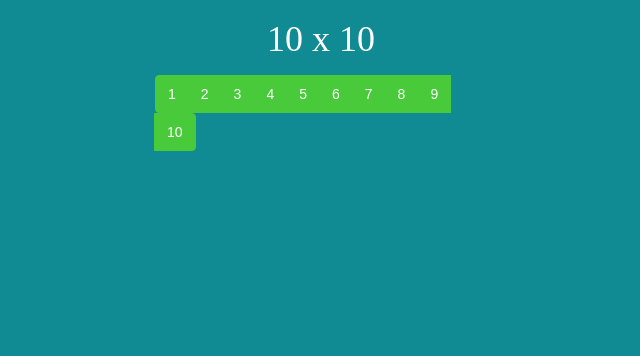
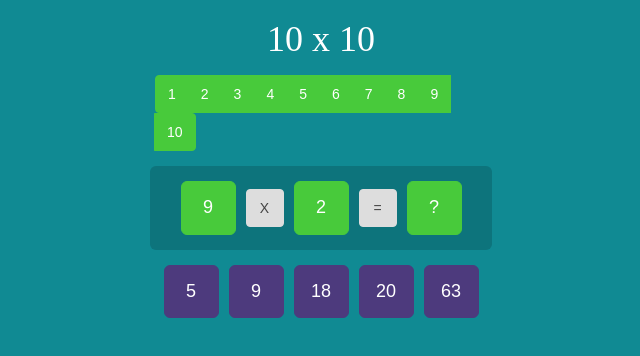
Before and after one commit to aratur/multiplication, a React (Create React App) app: page / in a window 1280 px wide. Shown: the top 356 px of the page, without its empty margins (319-959 px from the left). Built offline with nearby package versions, Linux system fonts and the light colour scheme; a web font is replaced by a local one.

Commit message:
cleanup of app logic

```diff
--- a/package.json
+++ b/package.json
@@ -6,6 +6,7 @@
     "enroute": "^1.0.1",
     "invariant": "^2.2.4",
     "lodash.range": "^3.2.0",
+    "prop-types": "^15.7.2",
     "react": "^16.13.1",
     "react-dom": "^16.13.1",
     "shallowequal": "^1.1.0",
@@ -15,6 +16,7 @@
     "start": "react-scripts start",
     "build": "react-scripts build",
     "test": "react-scripts test",
+    "test-cover": "react-scripts test --coverage --watchAll",
     "eject": "react-scripts eject"
   },
   "eslintConfig": {
@@ -37,7 +39,6 @@
     "@testing-library/jest-dom": "^4.2.4",
     "@testing-library/react": "^9.3.2",
     "@testing-library/user-event": "^7.1.2",
-    "eslint": "^6.6.0",
     "eslint-config-airbnb": "^18.2.0",
     "eslint-plugin-import": "^2.22.0",
     "eslint-plugin-jest-dom": "^3.2.2",
@@ -45,6 +46,6 @@
     "eslint-plugin-react": "^7.20.6",
     "eslint-plugin-react-hooks": "^4.1.0",
     "eslint-plugin-testing-library": "^3.8.0",
-    "react-scripts": "3.4.3"
+    "react-scripts": "3.4.0"
   }
 }
--- a/src/MultiplicationTable.js
+++ b/src/MultiplicationTable.js
@@ -1,19 +1,31 @@
 import React from 'react';
 import RangePicker from './RangePicker';
 import WarningAlert from './WarningAlert';
-// import QuestionForm from './QuestionForm';
+import QuestionForm from './QuestionForm';
 
 class MultiplicationTable extends React.Component {
   constructor(props) {
     super(props);
-    this.maxValue = 10;
-    this.minValue = 1;
-    this.rangePickerIncrement = 1;
-    this.range = [];
+    this.minimumNoOfSelectedValues = 3;
+    this.possibleAnswers = 5;
+    this.size = 10;
+    const getNewResultsList = (from, to) => {
+      const result = {};
+      for (let i = from; i <= to; i++) {
+        const sub = {};
+        for (let j = from; j <= to; j++) {
+          sub[j] = 0;
+        }
+        result[i] = sub;
+      }
+      return result;
+    };
     this.state = {
-      rangeValues: Array(10).fill(true),
+      rangeValues: Array(this.size).fill(true),
       pickerWarningVisible: false,
+      resultsArray: getNewResultsList(1, this.size),
     };
+
     this.onHideWarningMessage = this.onHideWarningMessage.bind(this);
     this.onRangeButtonClicked = this.onRangeButtonClicked.bind(this);
   }
@@ -26,14 +38,16 @@ class MultiplicationTable extends React.Component {
   onRangeButtonClicked(e) {
     e.preventDefault();
     const selectedRangeValueIndex = Number(e.target.textContent) - 1;
-    const newRangeValues = this.state.rangeValues.slice();
+    const state = { ...this.state };
+    const newRangeValues = state.rangeValues.slice();
     newRangeValues[selectedRangeValueIndex] = !newRangeValues[selectedRangeValueIndex];
     if (newRangeValues
-      .reduce((reducer, value) => reducer + Number(value)) > 0) {
+      .reduce((reducer, value) => reducer + Number(value)) >= this.minimumNoOfSelectedValues) {
       this.setState({
         rangeValues: newRangeValues,
       });
     } else {
+      console.log(this.state);
       this.setState({
         pickerWarningVisible: true,
       });
@@ -45,17 +59,22 @@ class MultiplicationTable extends React.Component {
   }
 
   render() {
+    const { pickerWarningVisible, rangeValues } = this.state;
     return (
       <div className="row">
         <WarningAlert
-          warningVisible={this.state.pickerWarningVisible}
+          warningVisible={pickerWarningVisible}
           warningCloseEventHandler={this.onHideWarningMessage}
           warningHeader="Wybierz inny zakres"
           warningMessage="Liczba Od musi być mniejsza od liczby Do"
         />
         <RangePicker
-          rangeValues={this.state.rangeValues}
+          rangeValues={rangeValues}
           handleOnClick={this.onRangeButtonClicked}
+        />
+        <QuestionForm
+          range={rangeValues}
+          possibleAnswers={this.possibleAnswers}
         />
       </div>
     );
--- a/src/QuestionForm.js
+++ b/src/QuestionForm.js
@@ -1,198 +1,183 @@
 import React from 'react';
 import PropTypes from 'prop-types';
+import shallowequal from 'shallowequal';
 import Equation from './Equation';
 import happyFaceImg from './img/happyFace.png';
 import sadFaceImg from './img/sadFace.png';
-import shallowequal from 'shallowequal';
 
 class QuestionForm extends React.Component {
-
-  static propTypes = {
-    minValue: PropTypes.number.isRequired,
-    maxValue: PropTypes.number.isRequired,
-    fromValue: PropTypes.number.isRequired,
-    toValue: PropTypes.number.isRequired
-  };
-
-  componentDidCatch(error, errorInfo) {
-     // You can also log the error to an error reporting service
-    console.error(error, errorInfo);
+  constructor(props) {
+    super(props);
+    this.optionButtonStyle = {
+      margin: '5px',
+      width: '55px',
+    };
+    this.state = {
+      xValue: 0,
+      yValue: 0,
+      correctAnswer: '?',
+      randomValues: [],
+      innerState: {
+        isHappy: false,
+        isSad: false,
+        isWinner: false,
+      },
+    };
+    this.onOptionSelected = this.onOptionSelected.bind(this);
   }
 
-
-  constructor(props){
-    this.possibleAnswers = 5;
-    super(props);
-    const getNewResultsList = (from, to) => {
-      const result = {};
-      for(let i=from;i<=to;i++){
-        const sub = {};
-        for(let j=from;j<=to;j++){
-          sub[j] = 0;
-        }
-        result[i] = sub;
-      }
-      return result;
-    };
-
-    this.state = {
-      resultsArray: getNewResultsList(props.minValue, props.maxValue),
-      xValue: 0,
-      yValue: 0,
-      correctAnswer: "?",
-      innerState: {
-        isAsking: true,
-        isHappy: false,
-        isSad: false,
-        isWinner: false
-      }
-    };
+  componentDidMount() {
+    this.initializeValues();
+    // compute no of unique values
+    for (let i = 1; i < 11; i++) {
+      this.computeUnique(i);
+    }
   }
 
-  getRandomIntInclusive = (min, max) => {
-    return Math.floor(Math.random() * (max - min + 1)) + min;
-  };
+  componentDidUpdate(prevProps) {
+    const prevRange = prevProps.range;
+    const { range } = this.props;
+    if (!shallowequal(prevRange, range)) {
+      this.initializeValues();
+    }
+  }
 
-  getOptionsValues = (xValue, yValue, fromValue, toValue) => {
-    let results = [xValue * yValue];
-    const maxValue = toValue*toValue;
-    const minValue = fromValue*toValue;
-    while(results.length < this.possibleAnswers
-      && results.length < (maxValue - minValue + 1)){
-      const randomValue = this.getRandomIntInclusive(minValue, maxValue);
-      if (results.findIndex(item => item === randomValue) === -1){
+  onOptionSelected(e) {
+    const { xValue, yValue } = this.state;
+    const answer = Number(e.target.innerText);
+    const correctAnswer = xValue * yValue;
+    // const newResults = this.state.resultsArray;
+    if (answer === correctAnswer) {
+      // newResults[xValue][yValue] += 1;
+      this.setState({
+        correctAnswer,
+        innerState: {
+          isHappy: true,
+          isSad: false,
+          isWinner: false,
+        },
+      });
+    } else {
+      // newResults[xValue][yValue] -= 1;
+      this.setState({
+        correctAnswer,
+        innerState: {
+          isHappy: false,
+          isSad: true,
+          isWinner: false,
+        },
+      });
+    }
+    setTimeout(() => {
+      this.initializeValues();
+    }, 2000);
+  }
+
+  getNumRange() {
+    const { range } = this.props;
+    const numRange = [];
+    range.forEach((value, index) => {
+      if (value) { numRange.push(index + 1); }
+    });
+    return numRange;
+  }
+
+  getRandomIntInclusive() {
+    const numRange = this.getNumRange();
+    const min = 0;
+    const max = numRange.length - 1;
+    const randomIndex = Math.floor(Math.random() * (max - min + 1)) + min;
+    return numRange[randomIndex];
+  }
+
+  getOptionsValues(xValue, yValue) {
+    const { possibleAnswers } = this.props;
+    const results = [xValue * yValue];
+    while (results.length < possibleAnswers) {
+      const randomValue = this.getRandomIntInclusive() * this.getRandomIntInclusive();
+      if (results.findIndex((item) => item === randomValue) === -1) {
         results.push(randomValue);
       }
     }
-    return results.sort((a,b) => a-b);
-  };
+    return results.sort((a, b) => a - b);
+  }
 
-  onOptionSelected = (e) => {
-    const answer = Number(e.target.innerText);
-    const correctAnswer = this.state.xValue * this.state.yValue;
-    const newResults = this.state.resultsArray;
-    if(answer === correctAnswer){
-      newResults[this.state.xValue][this.state.yValue] += 1;
-      this.setState({
-        correctAnswer: correctAnswer,
-        resultsArray: newResults,
-        innerState: {
-          isAsking: false,
-          isHappy: true,
-          isSad: false,
-          isWinner: false
-        },
-      });
-    } else {
-      newResults[this.state.xValue][this.state.yValue] -= 1;
-      this.setState({
-        correctAnswer: correctAnswer,
-        resultsArray: newResults,
-        innerState: {
-          isAsking: false,
-          isHappy: false,
-          isSad: true,
-          isWinner: false
+  computeUnique(vars) {
+    const { range } = this.props;
+    //console.log(range);
+    const unique = [];
+    const liczby = Array(vars).fill(0).map((x, index) => index + 1);
+    for (let l1 of liczby) {
+      for (let l2 of liczby) {
+        if(!unique || unique.indexOf(l1*l2) === -1){
+          unique.push(l1*l2);
         }
-      });
+      }
     }
-    this.resetStateAfter(2000);
-  };
+    console.log(`Vars ${vars} return count ${unique.length} and values ${unique}`);
+  }
 
-  resetStateAfter = (milliseconds) => {
-    setTimeout(() => {
-      this.setState({
-        xValue: this.getRandomIntInclusive(this.props.fromValue,
-          this.props.toValue),
-        yValue: this.getRandomIntInclusive(this.props.fromValue,
-          this.props.toValue),
-        correctAnswer: "?",
-        innerState: {
-          isAsking: true,
-          isHappy: false,
-          isSad: false,
-          isWinner: false
-        }
-      });
-    }, milliseconds);
-  };
-
-  getRandomIntInclusive = (min, max) => {
-    return Math.floor(Math.random() * (max - min + 1)) + min;
-  };
-
-  shouldComponentUpdate = (nextProps, nextState) => {
-    if(nextProps.fromValue !== this.props.fromValue
-      || nextProps.toValue !== this.props.toValue
-      || nextState.xValue !== this.state.xValue
-      || nextState.yValue !== this.state.yValue
-      || !shallowequal(nextState.innerState, this.state.innerState) ){
-        return true;
-    } else {
-      console.log("Component shall not update")
-      return false;
-    }
-  };
-
-  componentDidMount(){
+  initializeValues() {
+    const { range } = this.props;
+    const xValue = this.getRandomIntInclusive(range);
+    const yValue = this.getRandomIntInclusive(range);
     this.setState({
-      xValue: this.getRandomIntInclusive(this.props.fromValue,
-        this.props.toValue),
-      yValue: this.getRandomIntInclusive(this.props.fromValue,
-        this.props.toValue)
+      xValue,
+      yValue,
+      randomValues: this.getOptionsValues(xValue, yValue),
+      correctAnswer: '?',
+      innerState: {
+        isHappy: false,
+        isSad: false,
+        isWinner: false,
+      },
     });
   }
 
-  componentDidUpdate(prevProps){
-    if(prevProps.fromValue !== this.props.fromValue
-      || prevProps.toValue !== this.props.toValue){
-        this.setState({
-          xValue: this.getRandomIntInclusive(this.props.fromValue,
-            this.props.toValue),
-          yValue: this.getRandomIntInclusive(this.props.fromValue,
-            this.props.toValue)
-        });
-      }
+  renderInnerState() {
+    const { innerState } = this.state;
+    if (innerState.isHappy) {
+      return <img src={happyFaceImg} alt="Good job!" height="200" />;
+    } if (innerState.isSad) {
+      return <img src={sadFaceImg} alt="Oh no!" height="200" />;
+    }
+    return null;
   }
 
-  optionButtonStyle = {
-    margin: "5px",
-    width: "55px"
-  }
-
-  renderInnerState = () => {
-    if(this.state.innerState.isAsking) {
-      return this.getOptionsValues(this.state.xValue, this.state.yValue
-      , this.props.fromValue, this.props.toValue)
-      .map( item =>
-        <button
-          type = "button"
-          className="btn btn-info btn-lg"
-          style = {this.optionButtonStyle}
-          onClick={this.onOptionSelected}
-          key={item}
-        >{item}</button>);
-    } else if (this.state.innerState.isHappy){
-      return <img src={happyFaceImg} alt="Good job!" height="200" />;
-    } else if (this.state.innerState.isSad){
-      return <img src={sadFaceImg} alt="Oh no!" height="200" />;
-    }
-  };
-
-  render(){
+  render() {
+    const {
+      xValue, yValue, randomValues, correctAnswer,
+    } = this.state;
     return (
-      <div className="row" >
+      <div className="row">
         <Equation
-          xValue = {this.state.xValue}
-          yValue = {this.state.yValue}
-          correctAnswer = {this.state.correctAnswer}
+          xValue={xValue}
+          yValue={yValue}
+          correctAnswer={correctAnswer}
         />
         <div className="button-group">
-          {this.renderInnerState()}
+          {randomValues
+            .map((item) => (
+              <button
+                type="button"
+                className="btn btn-info btn-lg"
+                style={this.optionButtonStyle}
+                onClick={this.onOptionSelected}
+                key={item}
+              >
+                {item}
+              </button>
+            ))}
         </div>
+        {this.renderInnerState()}
       </div>
     );
   }
 }
 
+QuestionForm.propTypes = {
+  range: PropTypes.arrayOf(PropTypes.bool).isRequired,
+  possibleAnswers: PropTypes.number.isRequired,
+};
+
 export default QuestionForm;
--- a/src/index.js
+++ b/src/index.js
@@ -1,19 +1,20 @@
 import React from 'react';
 import ReactDOM from 'react-dom';
 import App from './App';
-//import Router from './router/Router';
-//import Route from "./router/Route";
+// import Router from './router/Router';
+// import Route from "./router/Route";
 
-
-export const renderApp = () => {
+const renderApp = () => {
   ReactDOM.render(
-    //<Router {...state}>
+    // <Router {...state}>
     //  <Route path="" component={App}>
     <App />,
     //  </Route>
-    //</Router>,
-    document.getElementById('root')
+    // </Router>,
+    document.getElementById('root'),
   );
 };
 
 renderApp();
+
+export default renderApp;
```
Also changed, not shown: src/Progress.js (+24 -17 lines), src/WarningAlert.js (+17 -13 lines), .eslintrc.js, 2 other files (tests, documents, lock files or other folders).
